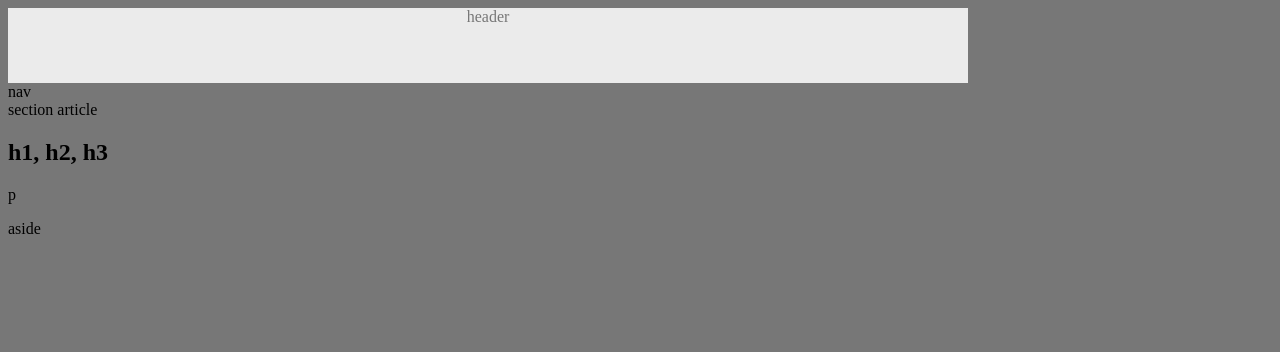
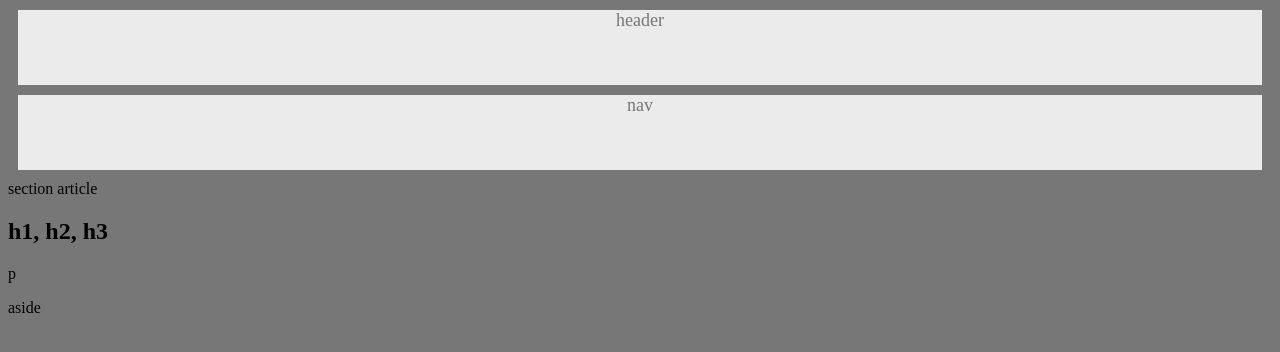
Before and after one commit to rkhardeman/HW-Wireframe, a plain HTML site: page index.html in a window 1280 px wide. Drawn offline with Linux system fonts and the light colour scheme.

Commit message:
<COMMENT>

```diff
--- a/style.css
+++ b/style.css
@@ -1,11 +1,22 @@
 body {
 	background-color: #777;
-	width:960px;
 }
 
 header {
 	color:#777;
 	background:#ebebeb;
+	font-size: 18px;
 	text-align:center;
 	height: 75px;
+	margin: 10px;
+
 }
+
+nav {
+	color:#777;
+	background:#ebebeb;
+	font-size: 18px;
+	text-align: center;
+	height:75px;
+	margin: 10px;
+}
```
